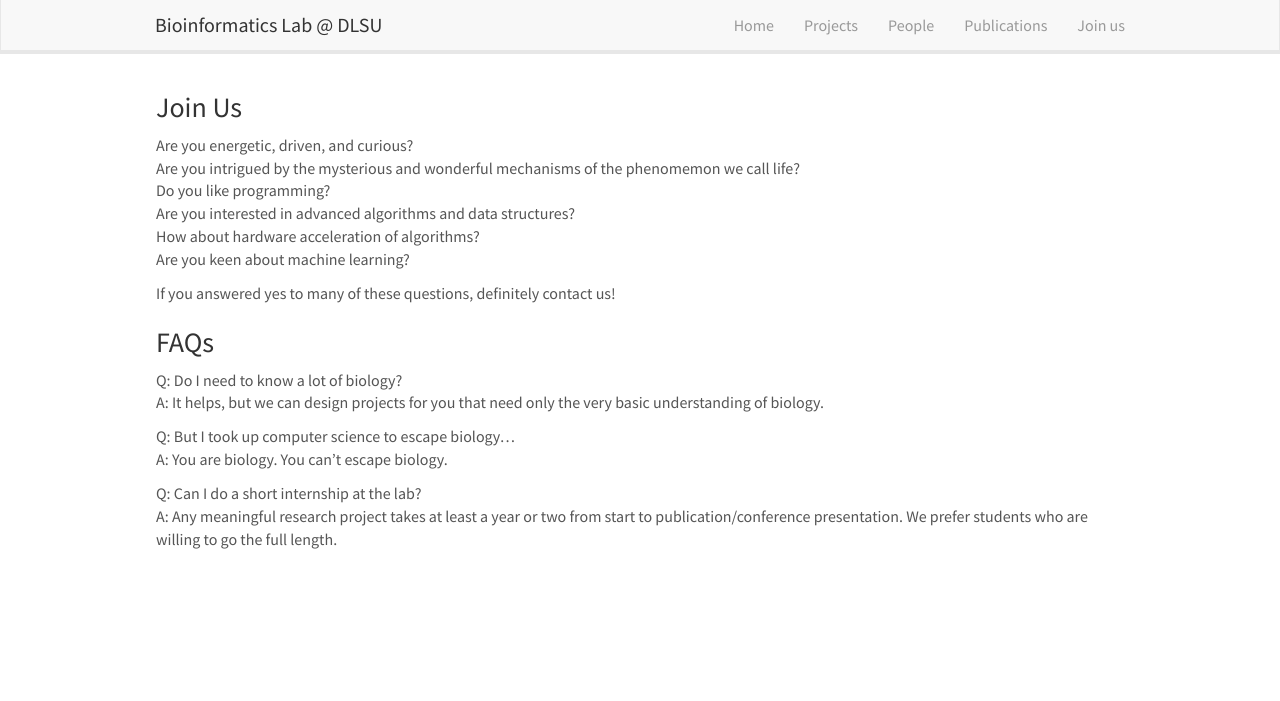
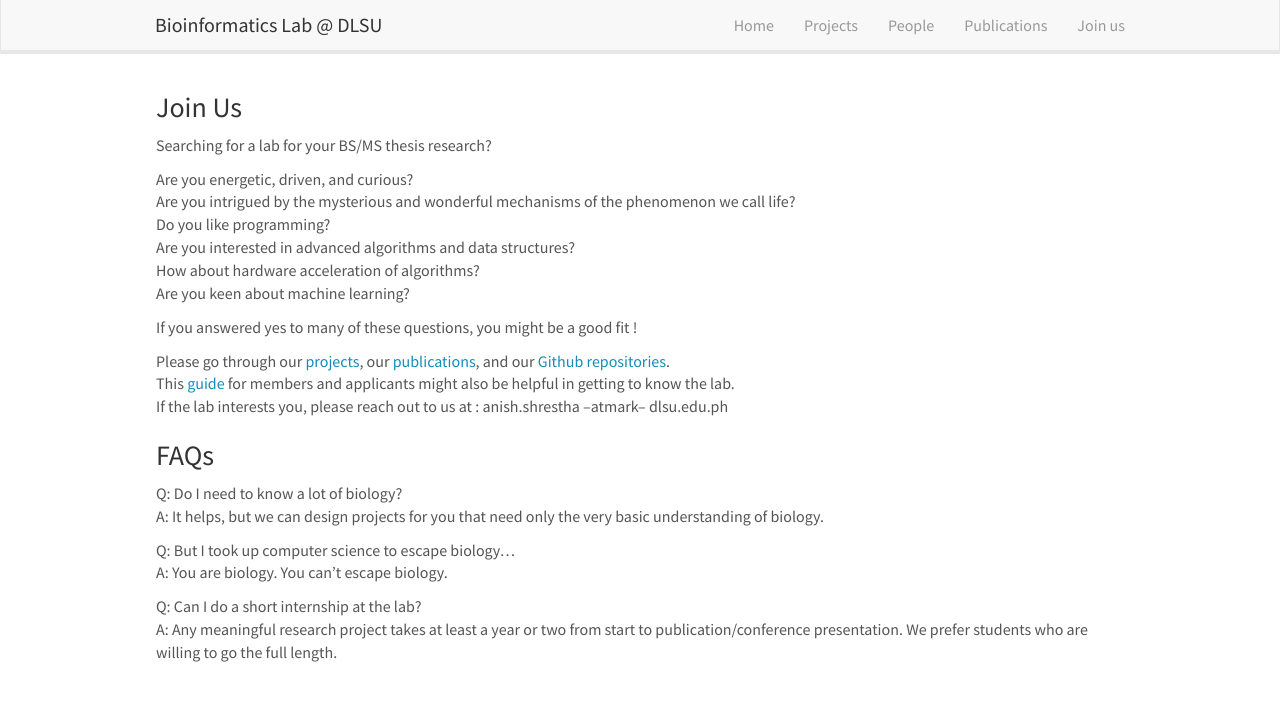
Before and after one commit to bioinfodlsu/bioinfodlsu.github.io, a Jekyll site: the page built from _pages/join_us.md, in a window 1280 px wide and 900 px high. Shown: the top 701 px of the window. Built offline with Jekyll 4.4.1, drawn with Linux system fonts in a browser that asks for light colours; nearby versions of some CDN libraries.

Commit message:
Join us page update

```diff
--- a/_pages/join_us.md
+++ b/_pages/join_us.md
@@ -7,15 +7,20 @@ permalink: /join_us/
 ---
 
 ### Join Us
+Searching for a lab for your BS/MS thesis research?
 
 Are you energetic, driven, and curious? <br>
-Are you intrigued by the mysterious and wonderful mechanisms of the phenomemon we call life? <br>
+Are you intrigued by the mysterious and wonderful mechanisms of the phenomenon we call life? <br>
 Do you like programming? <br>
 Are you interested in advanced algorithms and data structures? <br>
 How about hardware acceleration of algorithms? <br>
 Are you keen about machine learning? <br>
 
-If you answered yes to many of these questions, definitely contact us!
+If you answered yes to many of these questions, you might be a good fit !
+
+Please go through our [projects](/projects), our [publications](/publications), and our [Github repositories](http://github.com/bioinfodlsu){:target="\_blank"}.\\
+This [guide](https://bioinfodlsu.com/bioinfodlsu-survival-guide/intro.html){:target="\_blank"} for members and applicants might also be helpful in getting to know the lab.\\
+If the lab interests you, please reach out to us at : anish.shrestha --atmark-- dlsu.edu.ph
 
 ### FAQs
 
```
